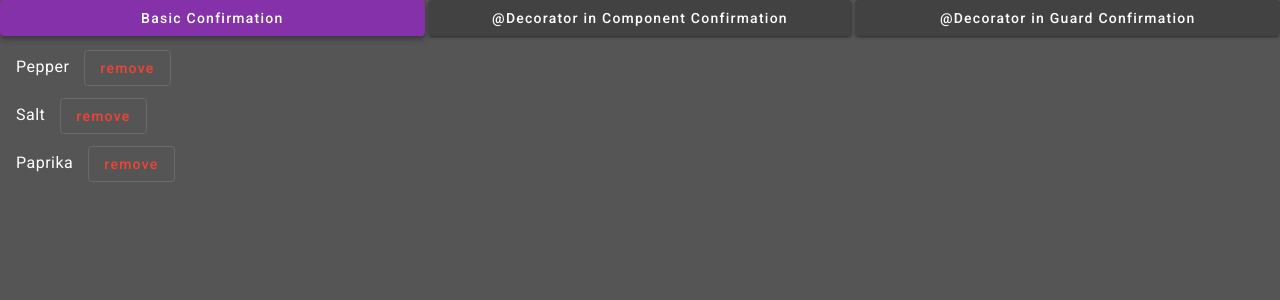
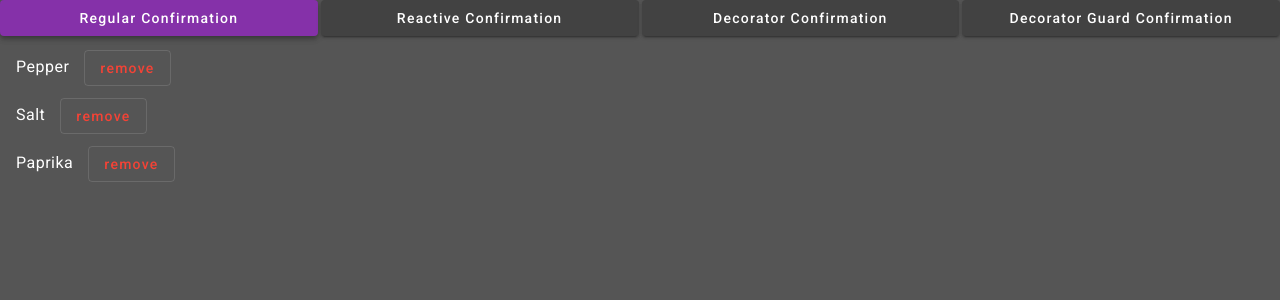
Before and after one commit to ddmytro787/confirmation-logic, an Angular app: page / in a window 1280 px wide. Shown: the top 300 px of the page. Built offline with nearby package versions, Linux system fonts and the light colour scheme.

Commit message:
updated naming

```diff
--- a/src/app/app-routing.module.ts
+++ b/src/app/app-routing.module.ts
@@ -1,11 +1,11 @@
 import { NgModule } from '@angular/core';
 import { RouterModule, Routes } from '@angular/router';
-import { BasicExampleComponent } from './basic-example/basic-example.component';
+import { ListWithRegularConfirmationComponent } from './basic-example/list-with-regular-confirmation.component';
 
 const routes: Routes = [
   {
     path: '',
-    component: BasicExampleComponent,
+    component: ListWithRegularConfirmationComponent,
   }
 ];
 
--- a/src/app/app.component.ts
+++ b/src/app/app.component.ts
@@ -9,10 +9,11 @@ import { Component } from '@angular/core';
           routerLinkActive="active"
           #basic="routerLinkActive"
           [color]="basic.isActive ? 'primary' : ''">
-          Basic Confirmation
+          Regular Confirmation
       </button>
-      <button mat-raised-button routerLink="/decorator-component">@Decorator in Component Confirmation</button>
-      <button mat-raised-button routerLink="/decorator-guard">@Decorator in Guard Confirmation</button>
+      <button mat-raised-button routerLink="/reactive-confirmation">Reactive Confirmation</button>
+      <button mat-raised-button routerLink="/decorator-confirmation">Decorator Confirmation</button>
+      <button mat-raised-button routerLink="/decorator-guard-confirmation">Decorator Guard Confirmation</button>
     </div>
     <router-outlet></router-outlet>
   `,
--- a/src/app/basic-example/basic-confirmation.ts
+++ b/src/app/basic-example/confirmation-dialog.component.ts
@@ -2,7 +2,7 @@ import { Component, Inject } from '@angular/core';
 import { MAT_DIALOG_DATA } from '@angular/material/dialog';
 
 @Component({
-    selector: 'basic-confirmation-dialog',
+    selector: 'confirmation-dialog',
     template: `
         <h2 mat-dialog-title>Warning</h2>
         <mat-dialog-content class="mat-typography">{{ message }}</mat-dialog-content>
@@ -21,7 +21,7 @@ import { MAT_DIALOG_DATA } from '@angular/material/dialog';
         </mat-dialog-actions>
     `,
 })
-export class BasicConfirmationDialogComponent {
+export class ConfirmationDialogComponent {
     constructor(@Inject(MAT_DIALOG_DATA) public message: string) {
     }
 }
--- a/src/app/basic-example/basic-example.component.ts
+++ b/src/app/basic-example/list-with-regular-confirmation.component.ts
@@ -1,10 +1,10 @@
 import { Component } from '@angular/core';
 import { MatDialog } from '@angular/material/dialog';
 import { filter, tap } from 'rxjs';
-import { BasicConfirmationDialogComponent } from './basic-confirmation';
+import { ConfirmationDialogComponent } from './confirmation-dialog.component';
 
 @Component({
-  selector: 'app-basic-example',
+  selector: 'list-with-regular-confirmation',
   template: `
     <mat-list>
       <mat-list-item>
@@ -44,12 +44,12 @@ import { BasicConfirmationDialogComponent } from './basic-confirmation';
       `
   ]
 })
-export class BasicExampleComponent {
+export class ListWithRegularConfirmationComponent {
   constructor(private dialog: MatDialog) {
   }
 
   onRemove(name: string) {
-    this.dialog.open(BasicConfirmationDialogComponent, { data: `Are you sure you want to remove ${name} product?` })
+    this.dialog.open(ConfirmationDialogComponent, { data: `Are you sure you want to remove ${name} product?` })
         .afterClosed()
         .pipe(
             filter(confirm => confirm),
```
Also changed, not shown: src/app/app.module.ts (+7 -5 lines).
